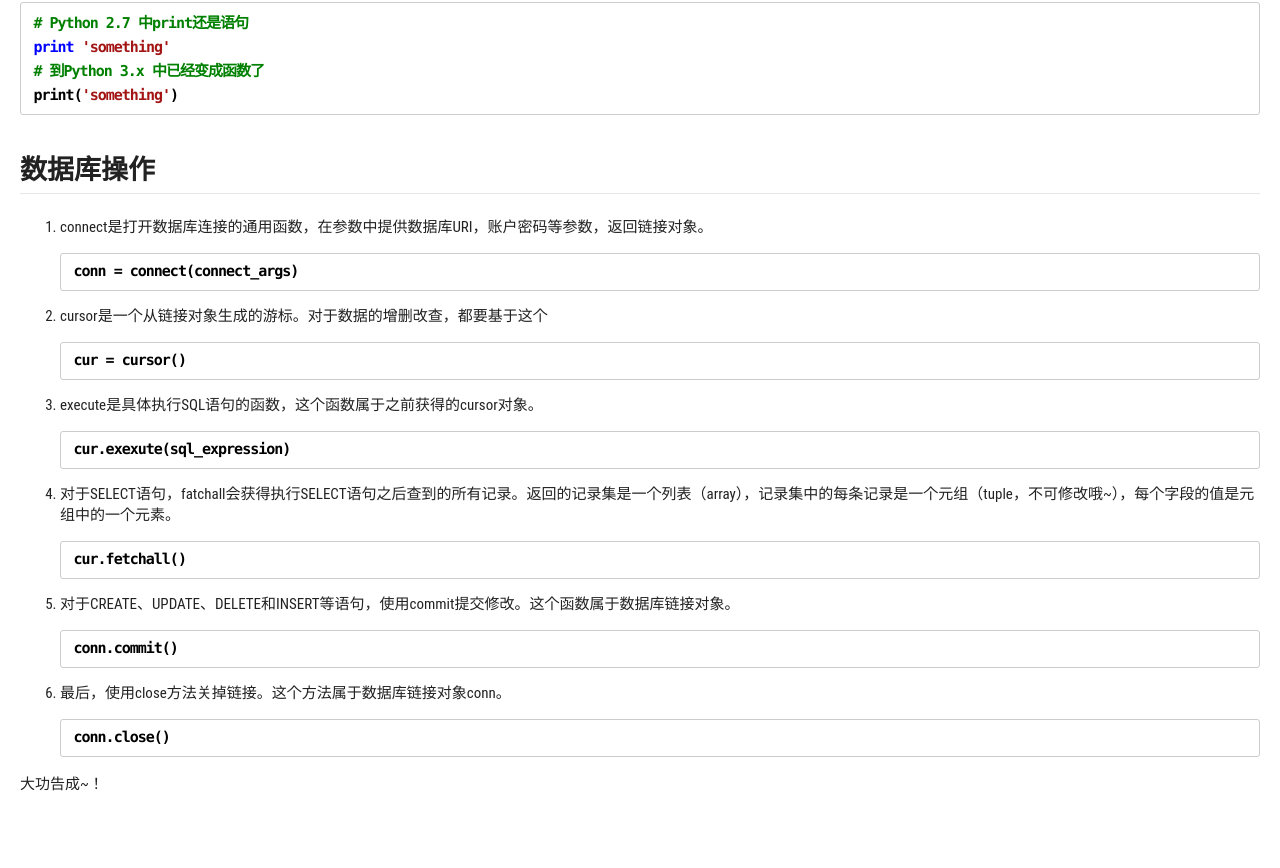
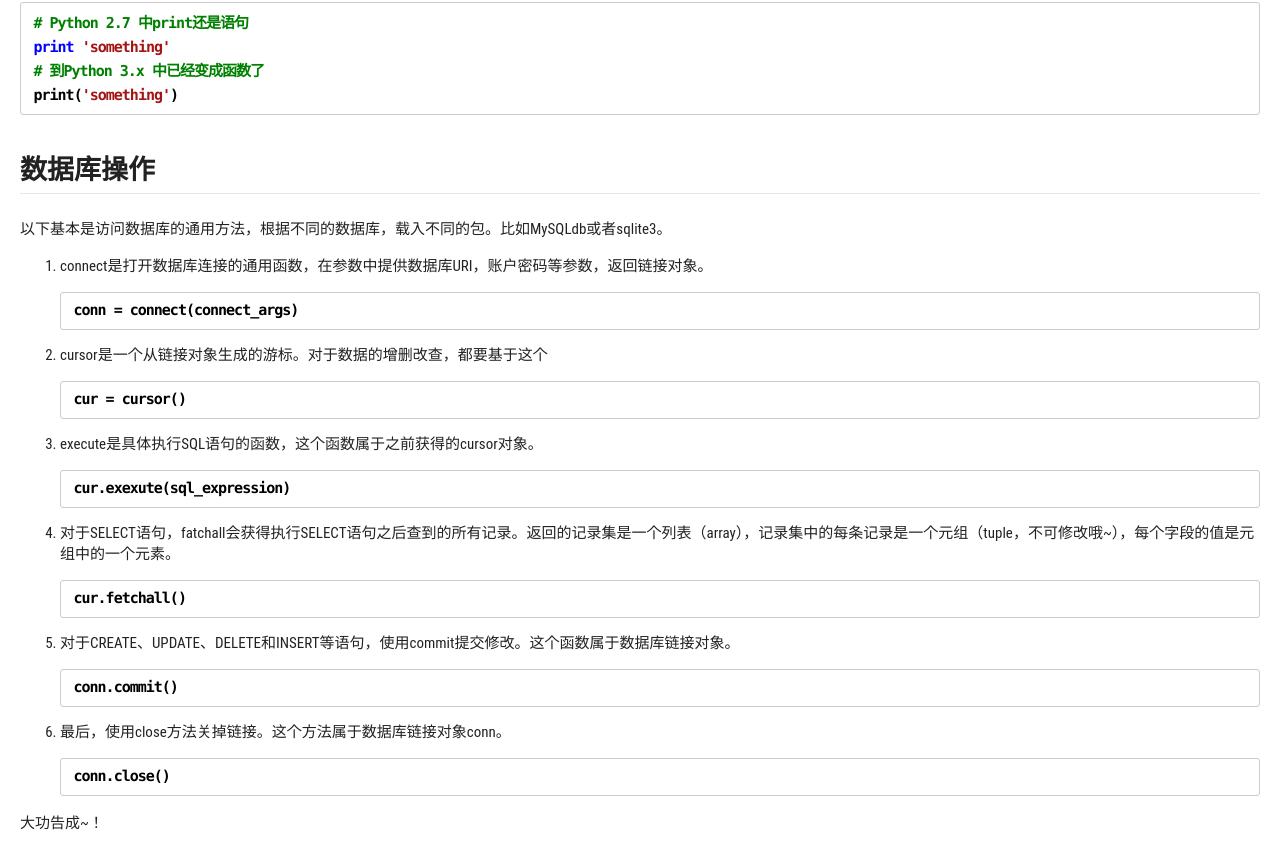
Before and after one commit to laurieliyang/blog, a plain HTML site: page 2016-07/_0_1_Python_0_0.6_.html in a window 1280 px wide. Shown: the part 3697-4565 px from the top of the page. Before the commit the page ends 4534 px from the top, so only its background shows below. Drawn offline with Linux system fonts and the light colour scheme.

Commit message:
something new

```diff
--- a/2016-07/_0_1_Python_0_0.6_.html
+++ b/2016-07/_0_1_Python_0_0.6_.html
@@ -156,7 +156,7 @@ print('something')
 <span class="hljs-keyword">print</span> <span class="hljs-string">'something'</span>
 <span class="hljs-comment"># 到Python 3.x 中已经变成函数了</span>
 print(<span class="hljs-string">'something'</span>)
-</code></pre><h2 id="数据库操作"><a name="数据库操作" href="#数据库操作"></a>数据库操作</h2><ol>
+</code></pre><h2 id="数据库操作"><a name="数据库操作" href="#数据库操作"></a>数据库操作</h2><p>以下基本是访问数据库的通用方法，根据不同的数据库，载入不同的包。比如MySQLdb或者sqlite3。</p><ol>
 <li><p>connect是打开数据库连接的通用函数，在参数中提供数据库URI，账户密码等参数，返回链接对象。</p>
 <pre class="python hljs"><code class="python" data-origin="<pre><code class=&quot;python&quot;>conn = connect(connect_args)
 </code></pre>">conn = connect(connect_args)
```
